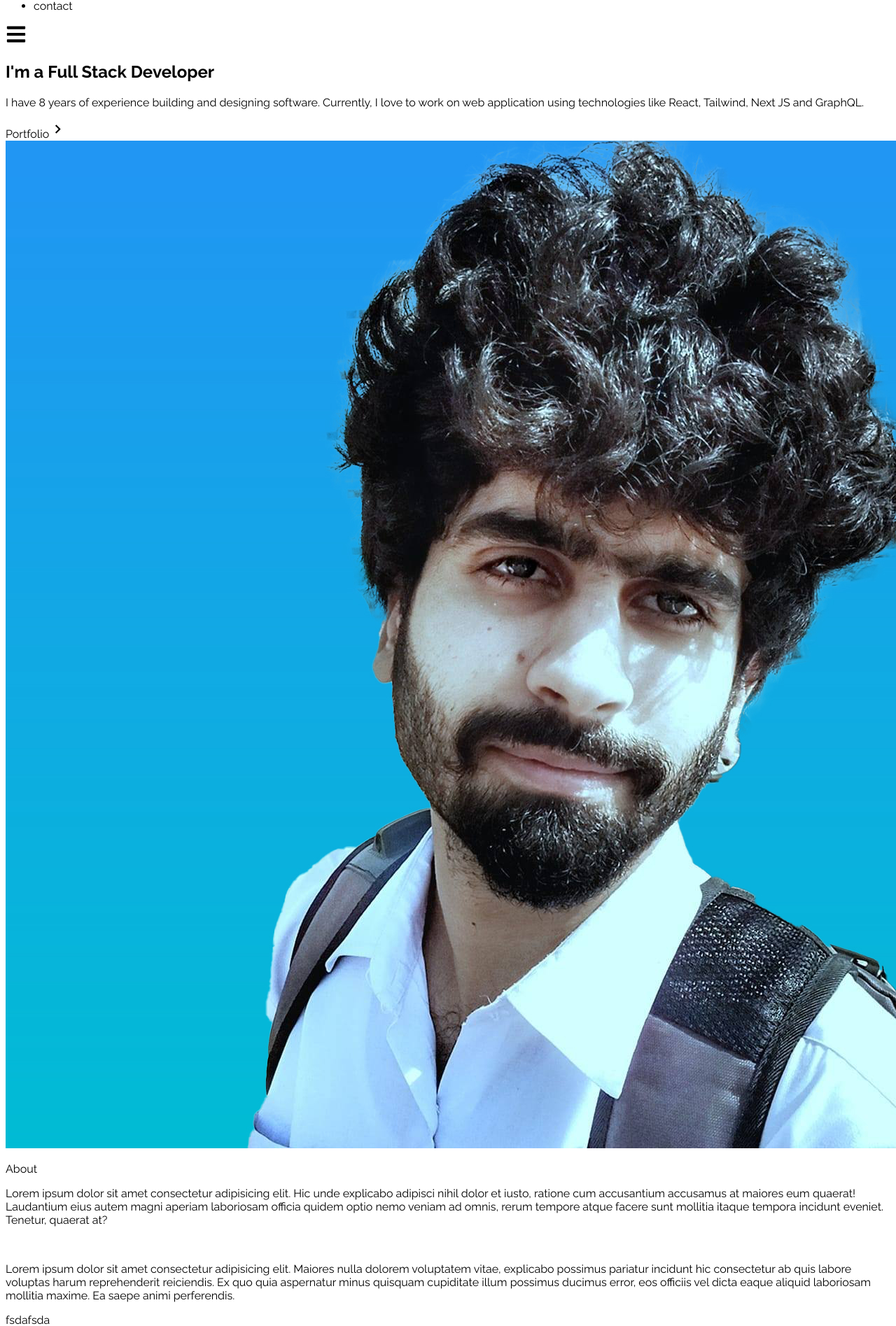
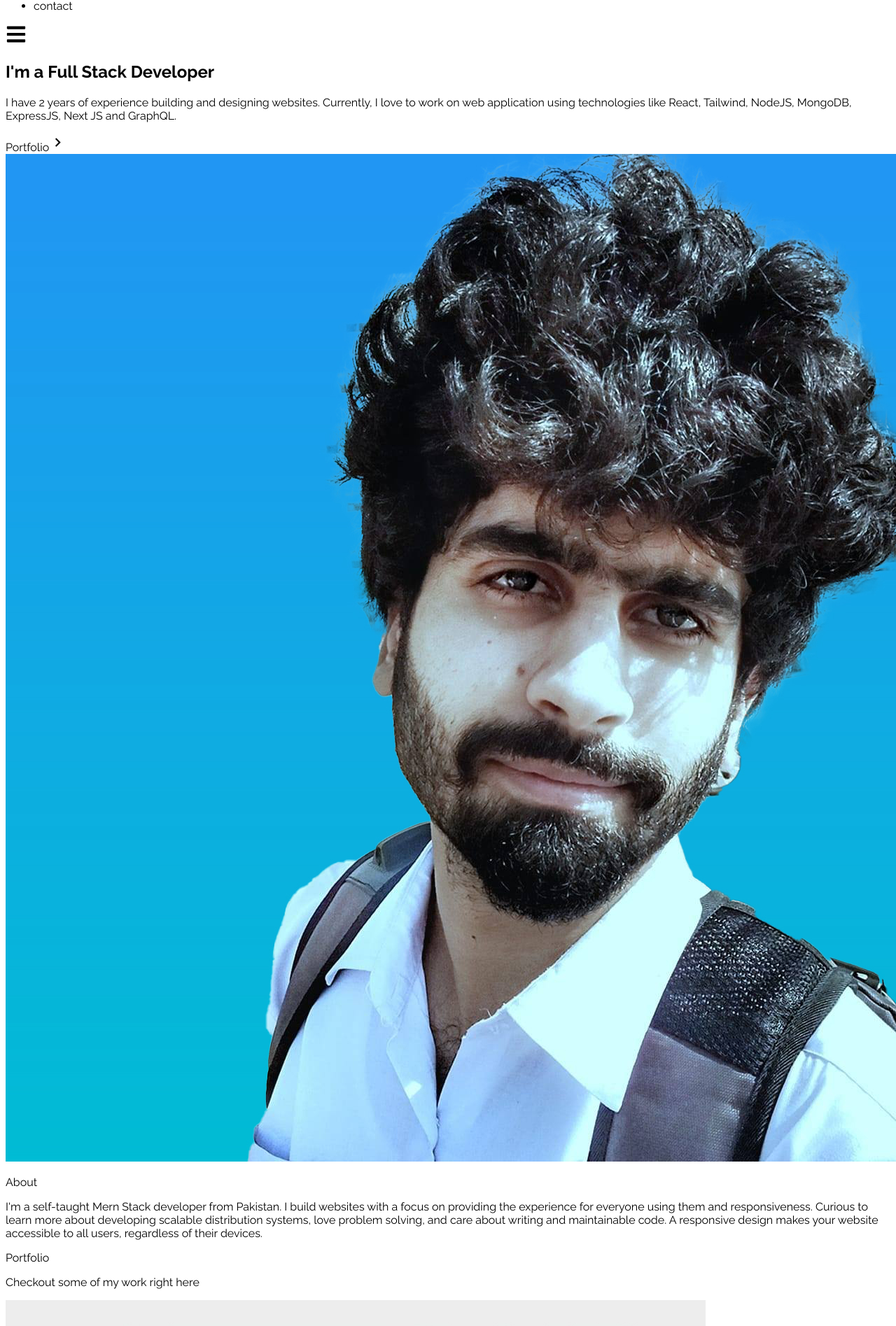
Before and after one commit to MuhammadAnas39/Portfolio, a React (Create React App) app: page / in a window 1280 px wide. Shown: the part 157-2052 px from the top of the page at 70% size. Built offline with nearby package versions, Linux system fonts and the light colour scheme.

Commit message:
Little bit

```diff
--- a/src/Components/About.jsx
+++ b/src/Components/About.jsx
@@ -14,25 +14,13 @@ const About = () => {
           </p>
         </div>
         <p className="text-xl mt-6">
-          Lorem ipsum dolor sit amet consectetur adipisicing elit. Hic unde
-          explicabo adipisci nihil dolor et iusto, ratione cum accusantium
-          accusamus at maiores eum quaerat! Laudantium eius autem magni aperiam
-          laboriosam officia quidem optio nemo veniam ad omnis, rerum tempore
-          atque facere sunt mollitia itaque tempora incidunt eveniet. Tenetur,
-          quaerat at?
+          I'm a self-taught Mern Stack developer from Pakistan. I build websites
+          with a focus on providing the experience for everyone using them and
+          responsiveness. Curious to learn more about developing scalable
+          distribution systems, love problem solving, and care about writing and
+          maintainable code. A responsive design makes your website accessible
+          to all users, regardless of their devices.
         </p>
-        <br />
-        <p className="text-xl">
-          Lorem ipsum dolor sit amet consectetur adipisicing elit. Maiores nulla
-          dolorem voluptatem vitae, explicabo possimus pariatur incidunt hic
-          consectetur ab quis labore voluptas harum reprehenderit reiciendis. Ex
-          quo quia aspernatur minus quisquam cupiditate illum possimus ducimus
-          error, eos officiis vel dicta eaque aliquid laboriosam mollitia
-          maxime. Ea saepe animi perferendis.
-        </p>
-        <div>
-          <p>fsdafsda</p>
-        </div>
       </div>
     </div>
   );
--- a/src/Components/Footer.jsx
+++ b/src/Components/Footer.jsx
@@ -69,7 +69,13 @@ const Footer = () => {
           <p className="text-2xl">Follow Us</p>
           <div className="flex gap-4 ">
             {footer.map((e) => (
-              <a key={e.id} href={e.link} target="_blank" rel="noreferrer">
+              <a
+                key={e.id}
+                href={e.link}
+                target="_blank"
+                rel="noreferrer"
+                className="hover:text-white"
+              >
                 {e.icons}
               </a>
             ))}
--- a/src/Components/Home.jsx
+++ b/src/Components/Home.jsx
@@ -14,9 +14,9 @@ const Home = () => {
             I'm a Full Stack Developer
           </h2>
           <p className="text-gray-500 py-4 max-w-md">
-            I have 8 years of experience building and designing software.
+            I have 2 years of experience building and designing websites.
             Currently, I love to work on web application using technologies like
-            React, Tailwind, Next JS and GraphQL.
+            React, Tailwind, NodeJS, MongoDB, ExpressJS, Next JS and GraphQL.
           </p>
           <div>
             <Link
--- a/src/Components/Navbar.jsx
+++ b/src/Components/Navbar.jsx
@@ -43,6 +43,7 @@ const Navbar = () => {
           </li>
         ))}
       </ul>
+
       <div
         onClick={() => setNav(!nav)}
         className="cursor-pointer pr-4  text-gray-500 md:hidden"
```
